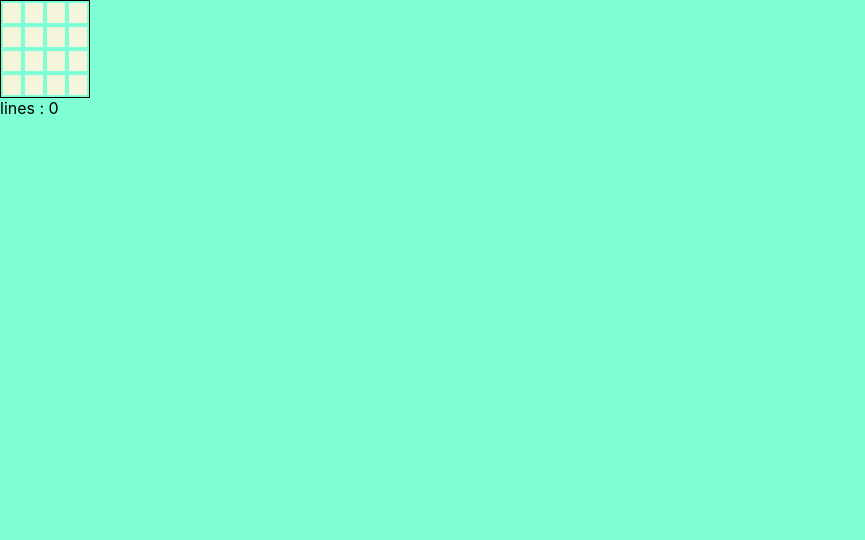
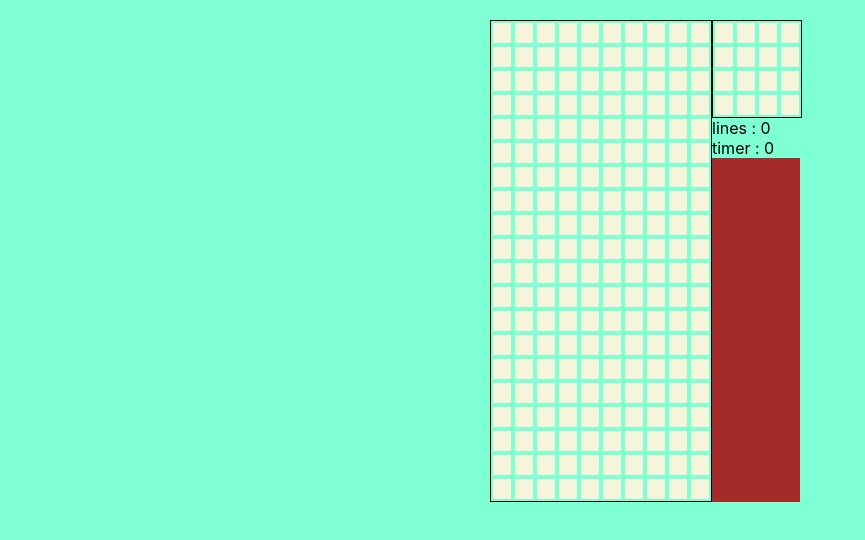
Before and after one commit to OlgaGre/TETRIS, a React (Create React App) app in the folder my-app/: page / in a window 1280 px wide. Shown: the top 540 px of the page, without its empty margins (0-865 px from the left). Built offline with nearby package versions, Linux system fonts and the light colour scheme.

Commit message:
feat: add timer

```diff
--- a/my-app/src/App.css
+++ b/my-app/src/App.css
@@ -1,38 +1,5 @@
-.App {
-  text-align: center;
+.game{
+  width: 300px;
+  margin: 20px auto;
+  display: flex;
 }
-
-.App-logo {
-  height: 40vmin;
-  pointer-events: none;
-}
-
-@media (prefers-reduced-motion: no-preference) {
-  .App-logo {
-    animation: App-logo-spin infinite 20s linear;
-  }
-}
-
-.App-header {
-  background-color: #282c34;
-  min-height: 100vh;
-  display: flex;
-  flex-direction: column;
-  align-items: center;
-  justify-content: center;
-  font-size: calc(10px + 2vmin);
-  color: white;
-}
-
-.App-link {
-  color: #61dafb;
-}
-
-@keyframes App-logo-spin {
-  from {
-    transform: rotate(0deg);
-  }
-  to {
-    transform: rotate(360deg);
-  }
-}
--- a/my-app/src/App.js
+++ b/my-app/src/App.js
@@ -5,10 +5,10 @@ import Statistics from './components/statistics/Statistics'
 
 function App(props) {
   return (
-    <div>
- {/* <Cup
+    <div className='game'>
+ <Cup
  markupCup = {props.state._cup}
- /> */}
+ />
  <Statistics
  state = {props.state}
  />
--- a/my-app/src/components/statistics/Statistics.jsx
+++ b/my-app/src/components/statistics/Statistics.jsx
@@ -1,6 +1,7 @@
 import Lines from './lines/Lines';
 import NextFigure from './nextFigure/NextFigure';
 import styles from './Statistics.module.css'
+import Timer from './timer/Timer';
 
 const Statistics = (props) => {
 
@@ -13,6 +14,9 @@ nextFigure = {props.state._nextFigure}
 lines = {props.state._lines}
 
 />
+<Timer
+timer = {props.state._timer}
+/>
 
     </div>
     )
--- /dev/null
+++ b/my-app/src/components/statistics/timer/Timer.jsx
@@ -0,0 +1,7 @@
+import styles from "./Timer.module.css";
+
+const Timer = (props) => {
+
+  return <div >timer : {props.timer}</div>;
+};
+export default Timer;
--- a/my-app/src/redux/state.js
+++ b/my-app/src/redux/state.js
@@ -29,6 +29,7 @@ let store = {
     [0,0,0,0]
   ],
   _lines: 0,
+  _timer:0,
 
 },
 
```
Also changed, not shown: my-app/src/components/statistics/timer/Timer.module.css (added).
